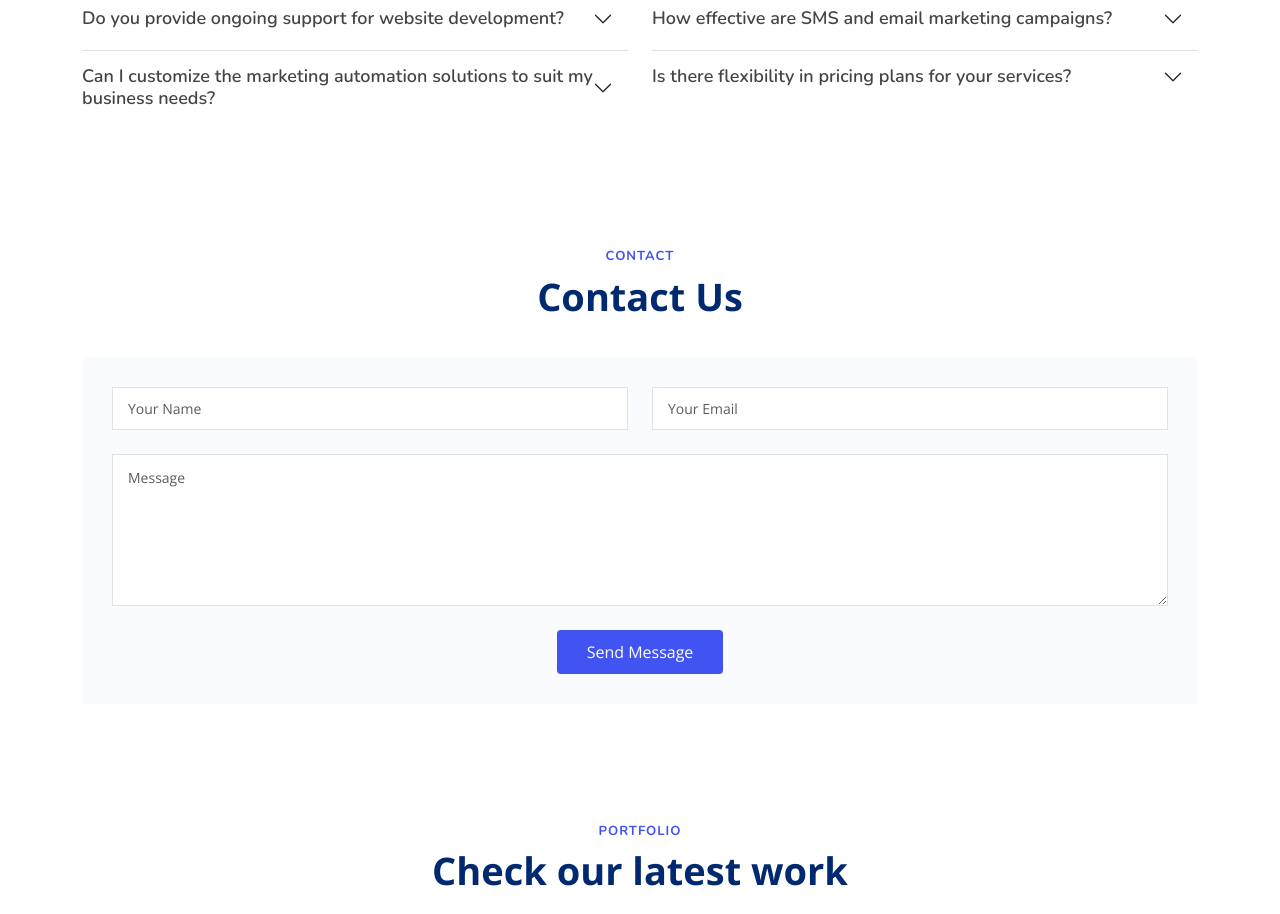
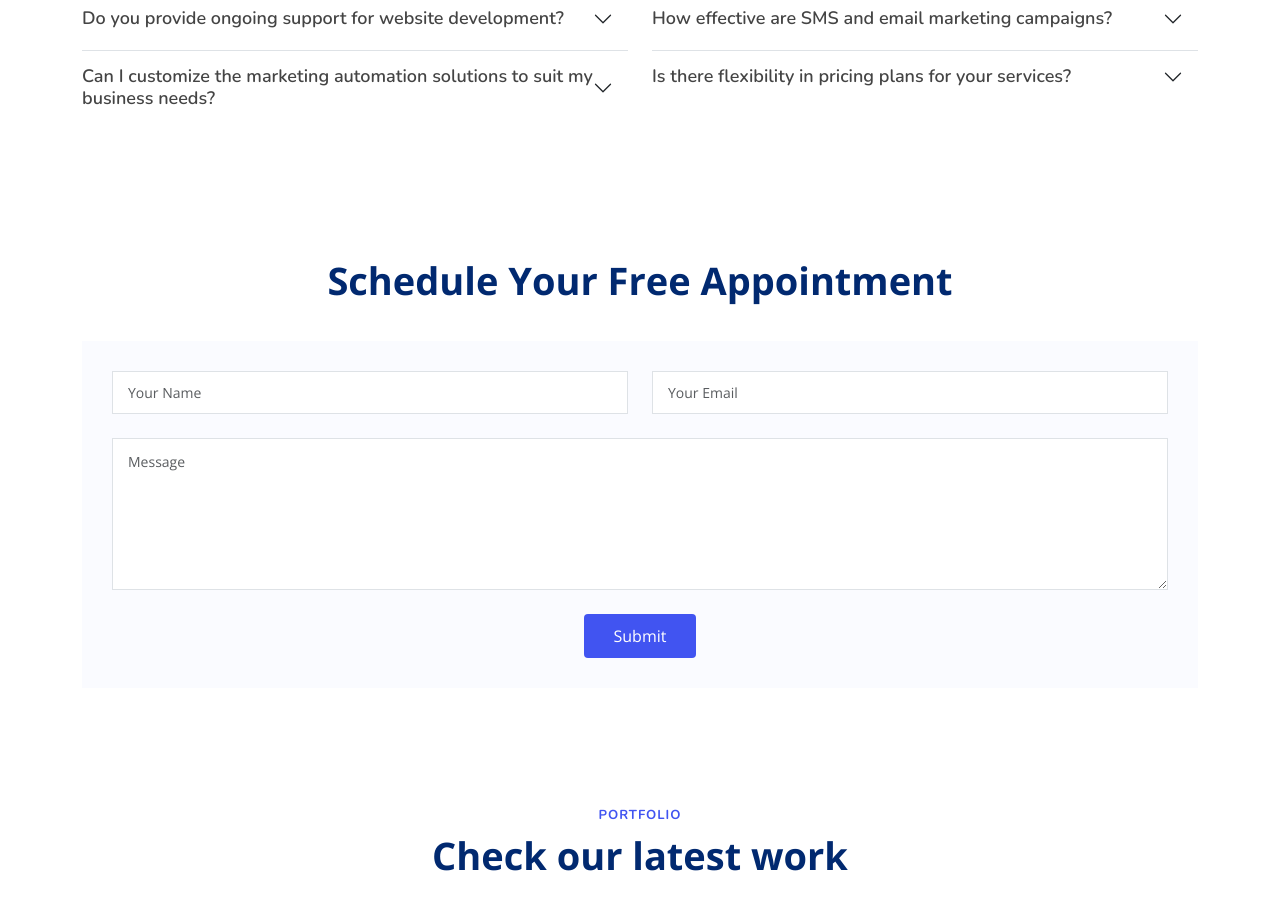
Before and after one commit to iCPedrosa/SwiftyResults, a PHP site: page / in a window 1280 px wide. Shown: the part 4384-5298 px from the top of the page. Run offline with PHP 8.4, Linux system fonts and the light colour scheme.

Commit message:
free appointment

```diff
--- a/index.php
+++ b/index.php
@@ -849,8 +849,8 @@
       <div class="container" data-aos="fade-up">
 
         <header class="section-header">
-          <h2>Contact</h2>
-          <p>Contact Us</p>
+          <!-- <h2>Contact</h2> -->
+          <p>Schedule Your Free Appointment</p>
         </header>
 
         <div class="row gy-4 justify-content-center">
@@ -879,7 +879,7 @@
                   <div class="error-message"></div>
                   <div class="sent-message">Your message has been sent. Thank you!</div>
 
-                  <button type="submit">Send Message</button>
+                  <button type="submit">Submit</button>
                 </div>
 
               </div>
```
